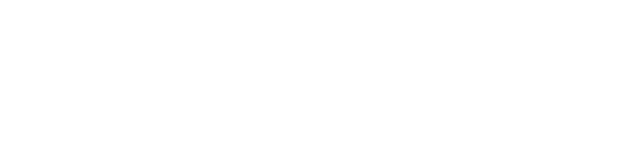
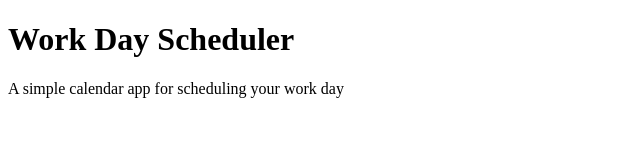
Before and after one commit to alexmin94/Work-Day-Scheduler, a plain HTML site: page index.html in a window 1280 px wide. Shown: the whole page, without its empty margins (0-640 px from the left). Drawn offline with Linux system fonts and the light colour scheme.

Commit message:
added classes to tags in body

```diff
--- a/index.html
+++ b/index.html
@@ -1,15 +1,22 @@
 <!DOCTYPE html>
 <html lang="en">
   <head>
+    <meta charset="UTF-8" />
+    <meta name="viewport" content="width=device-width, initial-scale=1.0" />
+    <meta http-equiv="X-UA-Compatible" content="ie=edge" />
 
-    <link/>
+
     <title>Work Day Scheduler</title>
   </head>
 
   <body>
 
     <header>
-
+        <header class="jumbotron">
+            <h1 class="display-3">Work Day Scheduler</h1>
+            <p class="lead">A simple calendar app for scheduling your work day</p>
+            <p id="currentDay" class="lead"></p>
+          </header>
     </header>
 
 
```
